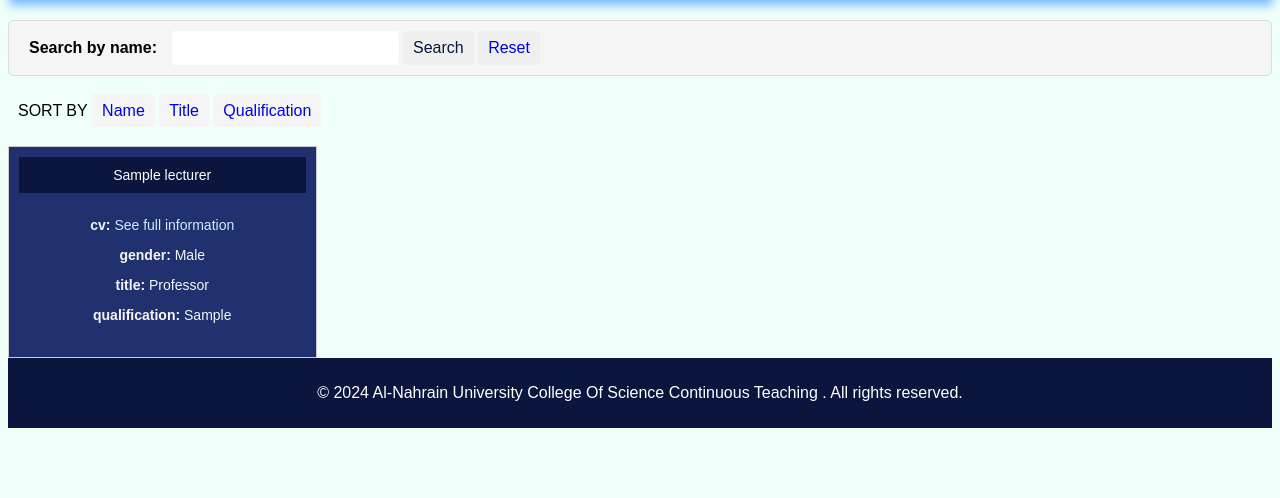
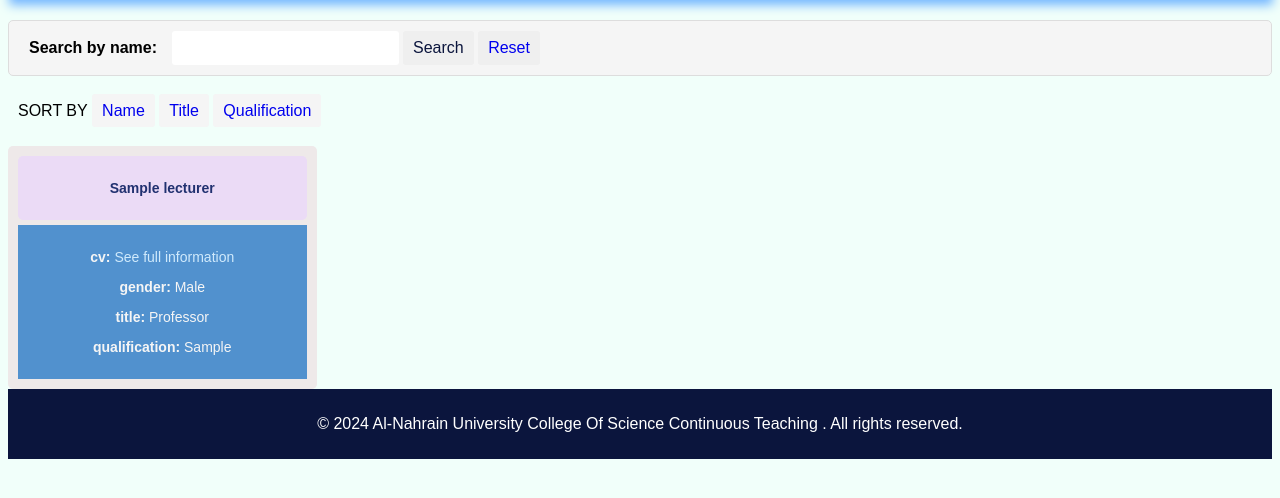
Before and after one commit to Ahmad-Git-Hub/course-management-web-app-Django, a Django app: page /lecturer/ in a window 1280 px wide. Shown: the part 182-680 px from the top of the page. Run offline with Django 5.2, Linux system fonts and the light colour scheme; tables that the repository leaves empty hold one stand-in row (values such as "Sample post").

Commit message:
Experimenting different css styles

```diff
--- a/continuous_teaching_web/settings.py
+++ b/continuous_teaching_web/settings.py
@@ -43,7 +43,7 @@ ROOT_URLCONF = 'continuous_teaching_web.urls'
 TEMPLATES = [
     {
         'BACKEND': 'django.template.backends.django.DjangoTemplates',
-        'DIRS': [],
+        'DIRS': [os.path.join(BASE_DIR, 'templates/')],
         'APP_DIRS': True,
         'OPTIONS': {
             'context_processors': [
--- a/core/static/core/style.css
+++ b/core/static/core/style.css
@@ -104,41 +104,46 @@ header h1 {
 
 .lecturer-container {
   display: grid;
-  grid-template-columns: repeat(auto-fill, minmax(300px, 1fr));
+  grid-template-columns: repeat(auto-fill, minmax(280px, 1fr));
   gap: 10px;
   font-size: 14px;
 }
 
 .grid-item {
-  border: 1px solid #ccc;
   padding: 10px;
   text-align: center;
+  border-radius: 5px;
+  background-color: #eee9e9;
+  transition: all 1s;
+}
+.grid-item:hover {
+  box-shadow: 2px 2px 10px #3ae1ff;
 }
 
 .lecturer-name-div {
   padding: 10px;
-  background-color: #0b153d;
+  background-color: #EBDBF6;
   max-height: 50px;
   text-align: center;
+  border-radius: 5px;
+  color: #213170;
+  font-weight: bold;
+  margin-bottom: 5px;
+
 }
 
-.lecturer-name-div p {
-  margin: 0;
-  font-size: 14px;
-  display: inline;
-  padding-block: 60px;
-  color: rgb(255, 255, 255);
-}
+
 
 .lecturer-info-div {
   flex: 2;
   padding: 10px;
-  background-color: #213170;
+  background-color: #5191CE;
   color: whitesmoke;
   a {
     color: #d0eafc;
     text-decoration: none;
   }
+  border-radius: 0px;
 }
 
 /* ______________________________course.html________________________________________________ */
@@ -159,12 +164,7 @@ header h1 {
   font-size: 14px;
 }
 
-.grid-item {
-  border: 1px solid #ccc;
-  padding: 10px;
-  text-align: center;
-  background-color: #213170;
-}
+
 
 .image-container img {
   max-width: 40%;
@@ -175,8 +175,9 @@ header h1 {
 
 .course-name {
   font-size: 1.2em;
-  color: #ccc;
+  color: #213170;
   margin-bottom: 10px;
+  background-color: #EBDBF6;
 }
 
 .course-description,
@@ -185,7 +186,7 @@ header h1 {
 .course-duration,
 .course-price,
 .course-lecturer {
-  color: #ccc;
+  color:  #0b153d;
   margin-bottom: 8px;
   font-family: 'Segoe UI', Tahoma, Geneva, Verdana, sans-serif
 }
```
